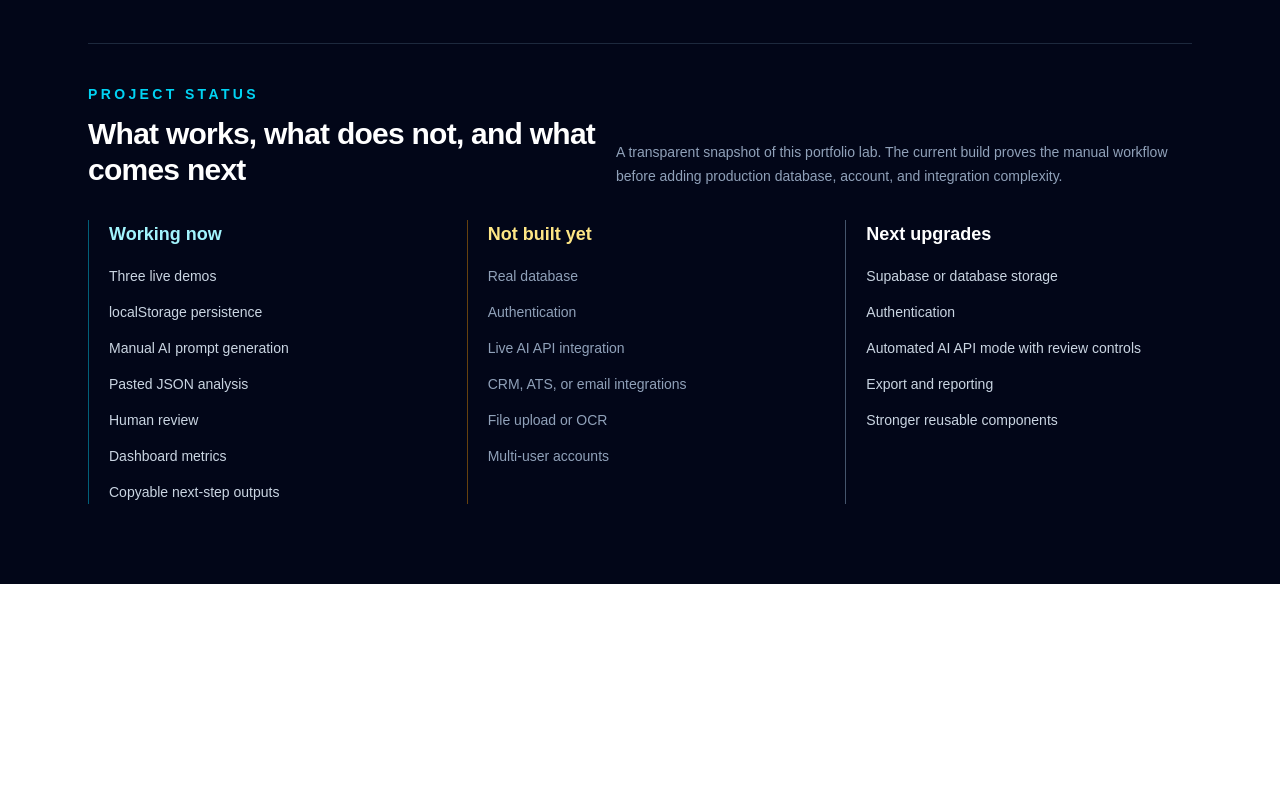
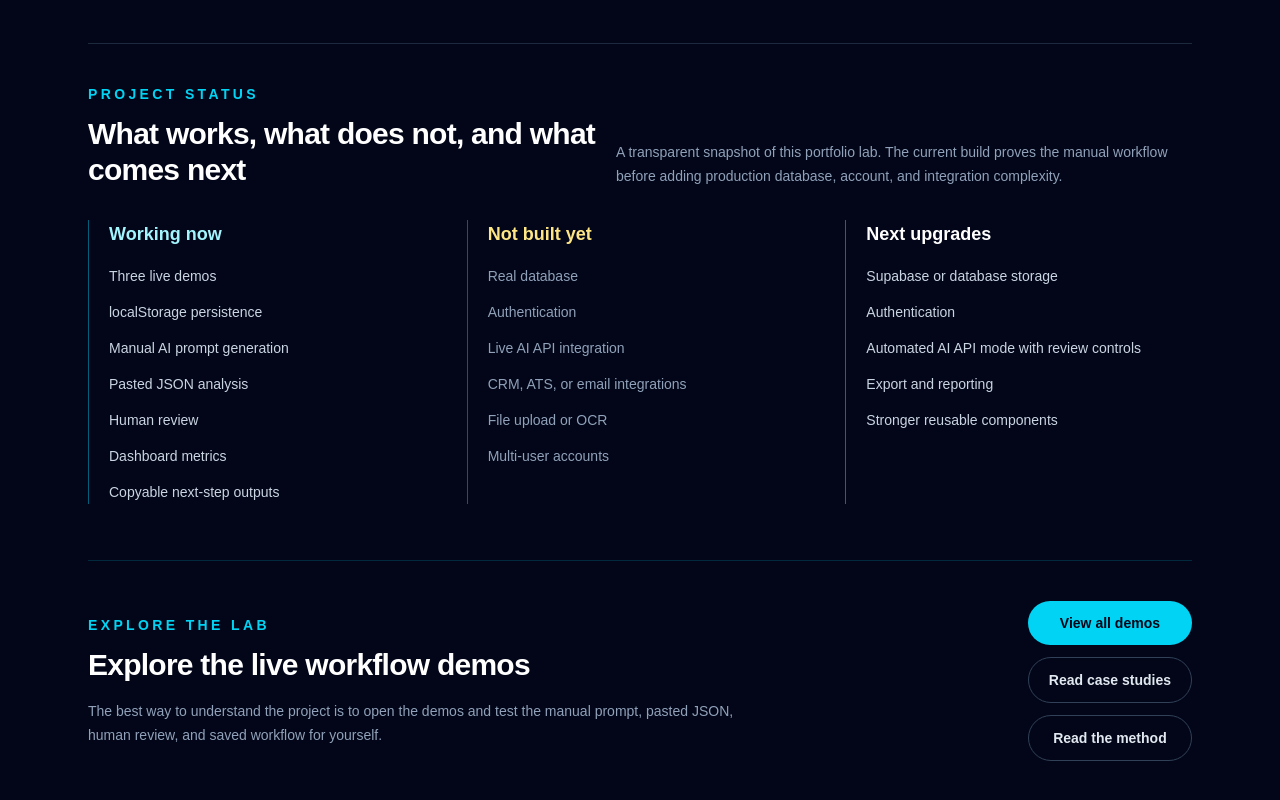
Before and after one commit to solitud3456/ai-workflow-systems-lab, a Next.js app: page / in a window 1280 px wide. Shown: the part 1852-2652 px from the top of the page. Before the commit the page ends 2436 px from the top, so only its background shows below. Built offline with nearby package versions, Linux system fonts and the light colour scheme.

Commit message:
Add homepage final call to action

```diff
--- a/src/app/page.tsx
+++ b/src/app/page.tsx
@@ -316,6 +316,45 @@ export default function Home() {
             </div>
           </div>
         </section>
+
+        <section className="mt-14 border-y border-cyan-500/20 py-10">
+          <div className="flex flex-col gap-6 lg:flex-row lg:items-center lg:justify-between">
+            <div>
+              <p className="text-sm font-semibold uppercase tracking-[0.24em] text-cyan-400">
+                Explore the lab
+              </p>
+              <h2 className="mt-3 text-3xl font-semibold tracking-tight text-white">
+                Explore the live workflow demos
+              </h2>
+              <p className="mt-4 max-w-2xl text-sm leading-6 text-slate-400">
+                The best way to understand the project is to open the demos and
+                test the manual prompt, pasted JSON, human review, and saved
+                workflow for yourself.
+              </p>
+            </div>
+
+            <div className="flex shrink-0 flex-col gap-3 sm:flex-row lg:flex-col">
+              <Link
+                href="/demos"
+                className="rounded-full bg-cyan-400 px-5 py-3 text-center text-sm font-semibold text-slate-950 transition hover:bg-cyan-300"
+              >
+                View all demos
+              </Link>
+              <Link
+                href="/case-studies"
+                className="rounded-full border border-slate-700 px-5 py-3 text-center text-sm font-semibold text-slate-200 transition hover:border-cyan-400 hover:text-cyan-300"
+              >
+                Read case studies
+              </Link>
+              <Link
+                href="/methods"
+                className="rounded-full border border-slate-700 px-5 py-3 text-center text-sm font-semibold text-slate-200 transition hover:border-cyan-400 hover:text-cyan-300"
+              >
+                Read the method
+              </Link>
+            </div>
+          </div>
+        </section>
       </section>
     </main>
   );
```
